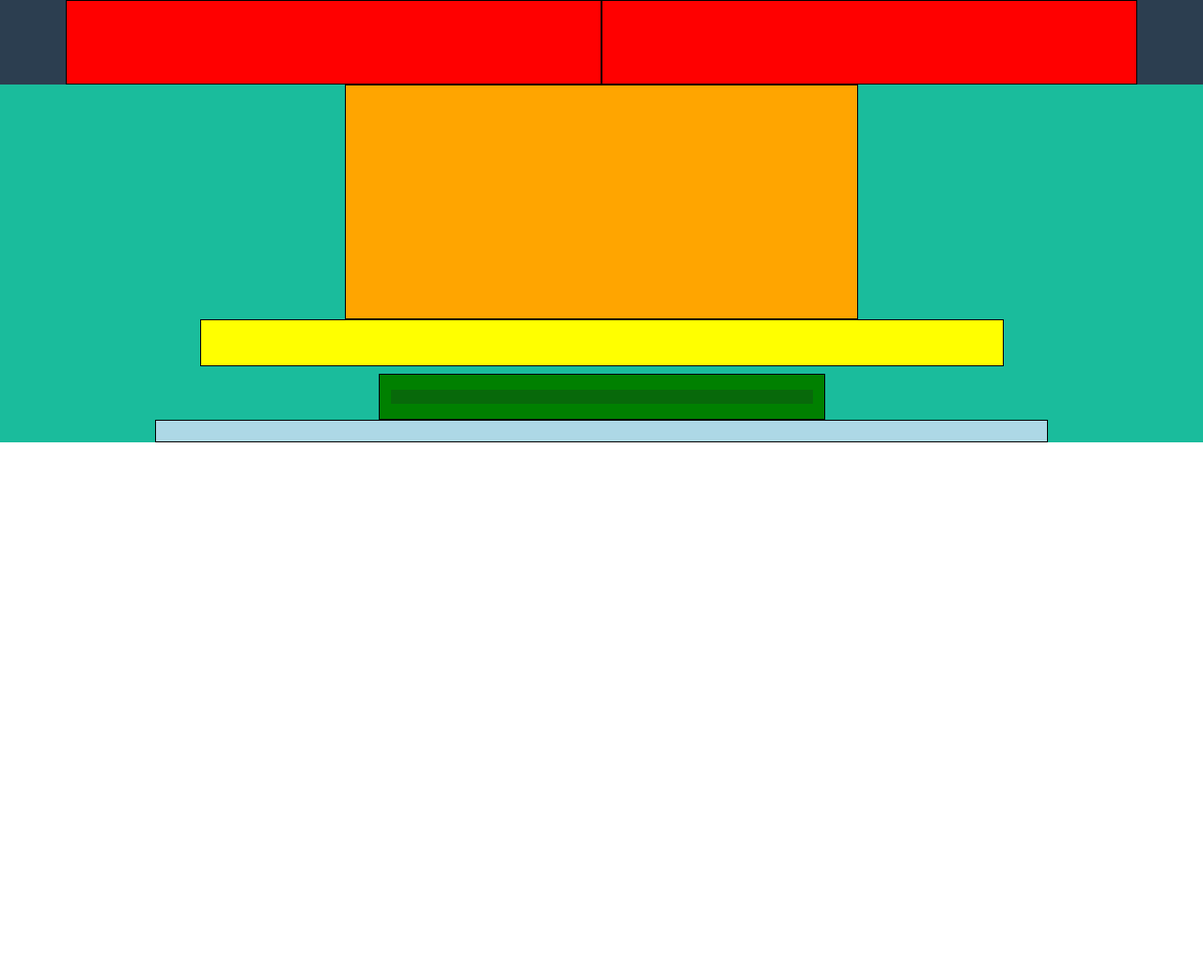
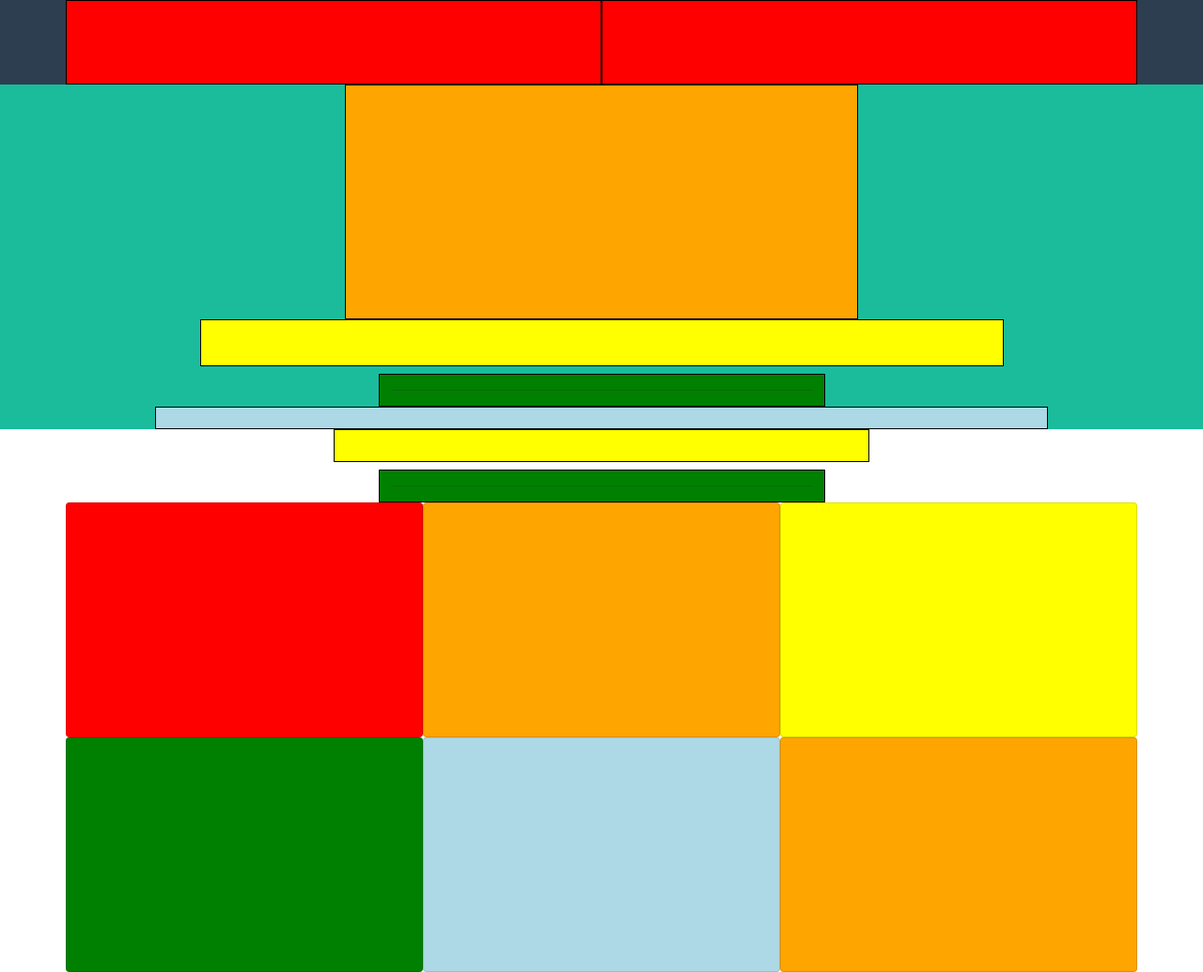
Before and after one commit to Nuccia955/html-css-bootstrap-freelancer, a plain HTML site: page index.html in a window 1280 px wide. Shown: the whole page at 94% size. Before the commit the page ends 800 px from the top, so only its background shows below. Drawn offline with nearby package versions, Linux system fonts and the light colour scheme.

Commit message:
add portfolio structure

```diff
--- a/css/main.css
+++ b/css/main.css
@@ -4,6 +4,7 @@ header .nav_box {
     height:90px;
 }
 
+/* hero */
 .hero .logo {
     height: 250px;
 }
@@ -12,12 +13,21 @@ header .nav_box {
     height: 50px;
 }
 
-.hero hr {
+hr {
     height: 15px;
 }
 
 .hero nav {
     height: 24px
+}
+
+/* portfolio */
+.portfolio h2 {
+    height: 35px;
+}
+
+.card {
+    height: 250px;
 }
 
 /*PROVVISORY COLORS */
--- a/index.html
+++ b/index.html
@@ -36,8 +36,29 @@
             <div class="row justify-content-center">
                 <nav class="col-10 bg_lightblue bordered"></nav>
             </div>
+        </div>
+    </section>
+    <section class="portfolio">
+        <div class="container container-md">
+            <div class="row justify-content-center">
+                <h2 class="col-6 bg_yellow bordered"></h2>
+            </div>
+        </div>
+        <div class="container container-md container-lg">
+            <div class="row justify-content-center">
+                <div class="col-5 bg_green bordered">
+                    <hr></hr>
+                </div>
+            </div>
+            <div class="row justify-content-center">
+                <div class="card col-12 col-md-6 col-lg-4 bg_red"></div>
+                <div class="card col-12 col-md-6 col-lg-4 bg_orange"></div>
+                <div class="card col-12 col-md-6 col-lg-4 bg_yellow"></div>
+                <div class="card col-12 col-md-6 col-lg-4 bg_green"></div>
+                <div class="card col-12 col-md-6 col-lg-4 bg_lightblue"></div>
+                <div class="card col-12 col-md-6 col-lg-4 bg_orange"></div>
 
-
+            </div>
         </div>
     </section>
 
```
